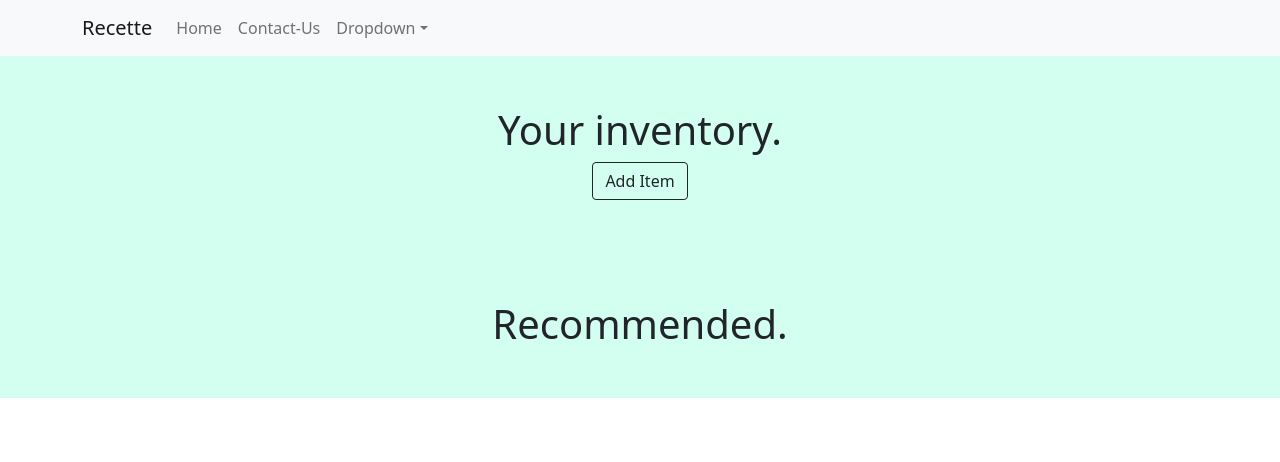
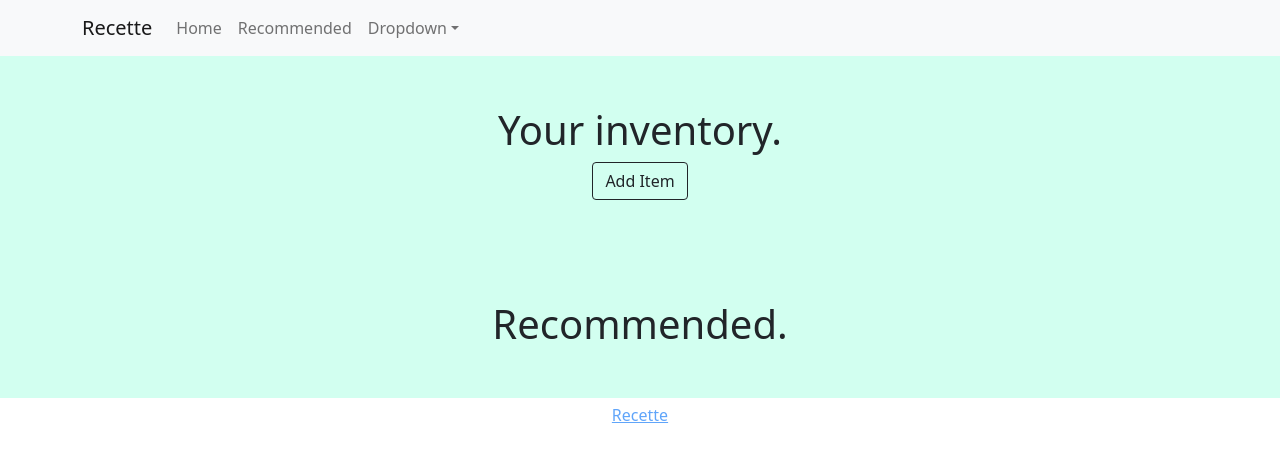
Before and after one commit to shreyanzjain/Rubix-22-14-Big-Bang-Coders, a React (Create React App) app in the folder recette/: page / in a window 1280 px wide. Shown: the top 462 px of the page. Built offline with nearby package versions, Linux system fonts and the light colour scheme.

Commit message:
third-hackable-commit

```diff
--- a/recette/src/App.js
+++ b/recette/src/App.js
@@ -1,16 +1,16 @@
-import logo from './logo.svg';
 import './App.css';
 import './components/FoodList';
 import FoodList from './components/FoodList';
 import 'bootstrap/dist/css/bootstrap.min.css';
 import NavBar from './components/NavBar';
-import { Navbar } from 'react-bootstrap';
+import NavFooter from './components/NavFooter';
 
 function App() {
   return (
     <div className="App">
       <NavBar/>
       <FoodList/>
+      <NavFooter/>
     </div>
   );
 }
--- a/recette/src/components/CardMaker.js
+++ b/recette/src/components/CardMaker.js
@@ -4,15 +4,16 @@ import {Button, Card} from 'react-bootstrap'
 function CardMaker({taskObj}) {
     return (
         <div>
-            <span>
             <Card style={{ width: '100%', height: '10rem' }} align='center'>
             <Card.Body>
                 <Card.Title>{taskObj.Name}</Card.Title>
                 <Card.Text>{taskObj.Description}</Card.Text>
-                <Button variant="outline-dark">Edit</Button>
+                <div>
+                    <Button variant="outline-dark">Edit</Button>
+                    <Button variant="outline-dark">Delete</Button>
+                </div>
             </Card.Body>
             </Card>
-            </span>
         </div>
     )
 }
--- a/recette/src/components/NavBar.js
+++ b/recette/src/components/NavBar.js
@@ -11,7 +11,7 @@ function NavBar() {
                 <Navbar.Collapse id="basic-navbar-nav">
                   <Nav className="me-auto">
                     <Nav.Link href="#666">Home</Nav.Link>
-                    <Nav.Link href="#343">Contact-Us</Nav.Link>
+                    <Nav.Link href="#343">Recommended</Nav.Link>
                     <NavDropdown title="Dropdown" id="basic-nav-dropdown">
                       <NavDropdown.Item href="#action/3.1">Action</NavDropdown.Item>
                       <NavDropdown.Item href="#action/3.2">Another action</NavDropdown.Item>
--- /dev/null
+++ b/recette/src/components/NavFooter.js
@@ -0,0 +1,14 @@
+import React from 'react'
+const navTop = () =>    {
+    <a href='#666'/>
+}
+
+function NavFooter() {
+    return (
+        <footer class="text-gray-600">
+            <h6 class="text-center underline text-blue-400" href='#666'>Recette</h6>
+        </footer>
+    )
+}
+
+export default NavFooter
```
Also changed, not shown: recette/src/App.css (line endings or trailing spaces).
